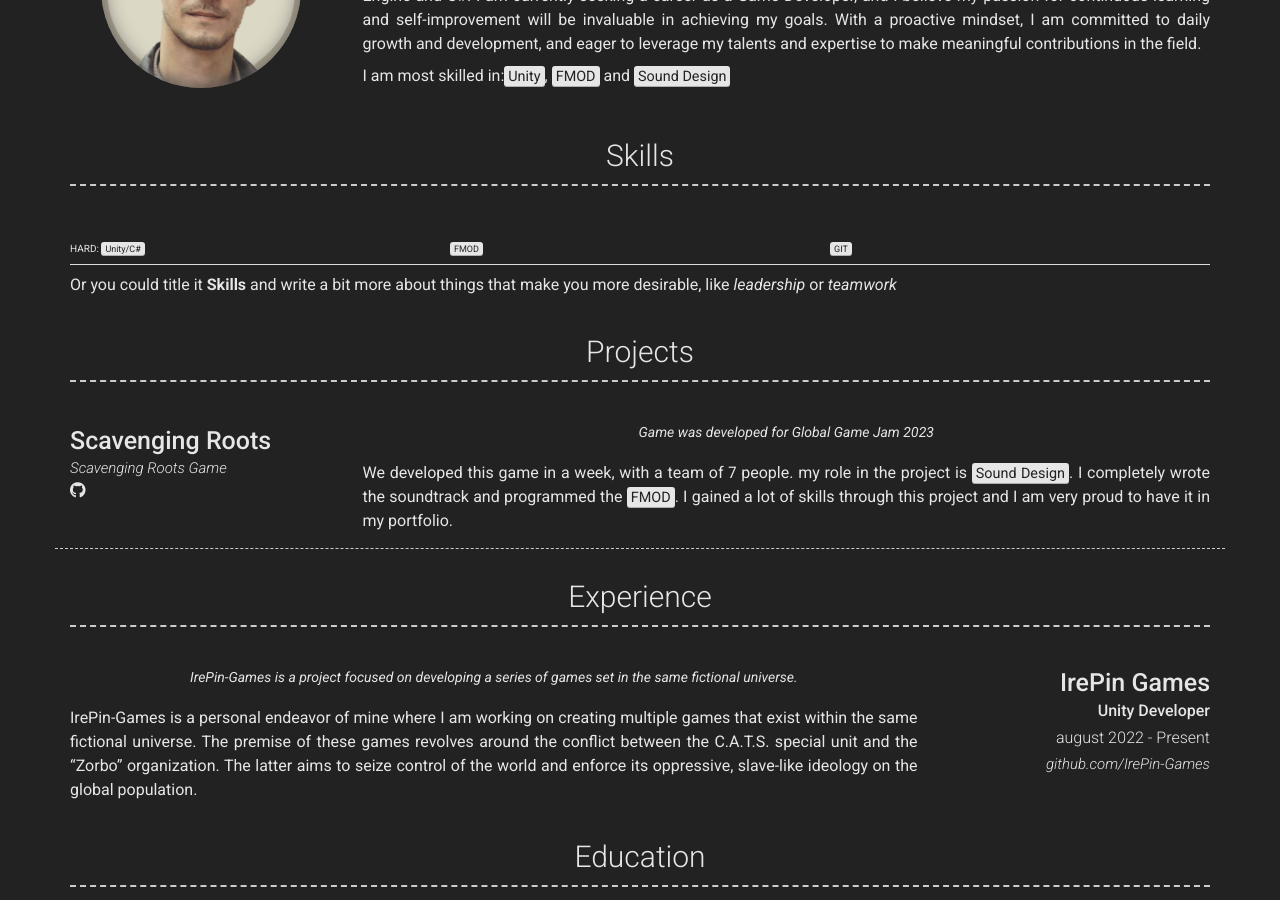
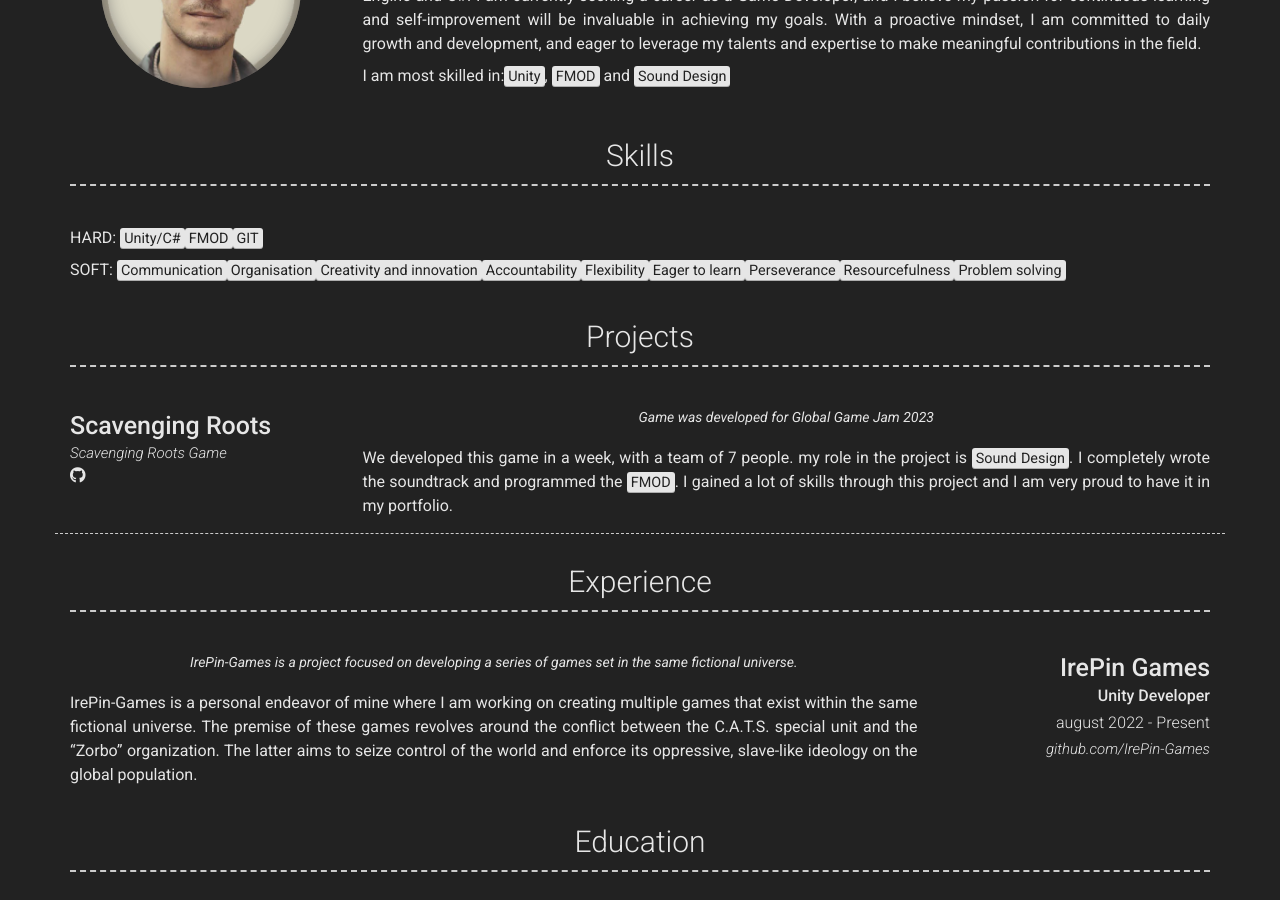
Before and after one commit to IrePin-Games/irepin.github.io, a Jekyll site: the page built from index.md, in a window 1280 px wide and 900 px high, scrolled down 501 px. Built offline with Jekyll 4.4.1, drawn with Linux system fonts in a browser that asks for light colours; nearby versions of some CDN libraries.

Commit message:
Update _config.yml

```diff
--- a/_config.yml
+++ b/_config.yml
@@ -57,12 +57,9 @@ content:
   - title: Skills
     layout: text
     content: | # this will include new lines to allow paragraphs
-      HARD: <mark>Unity/C#</mark>|<mark>FMOD</mark>|<mark>GIT</mark>
+      HARD: <mark>Unity/C#</mark><mark>FMOD</mark><mark>GIT</mark>
 
-
-
-
-      Or you could title it **Skills** and write a bit more about things that make you more desirable, like *leadership* or *teamwork*
+      SOFT: <mark>Communication</mark><mark>Organisation</mark><mark>Creativity and innovation</mark><mark>Accountability</mark><mark>Flexibility</mark><mark>Eager to learn</mark><mark>Perseverance</mark><mark>Resourcefulness</mark><mark>Problem solving</mark>
   - title: Projects # Title for the section
     layout: list # Type of content section (list/text)
     content:
```
